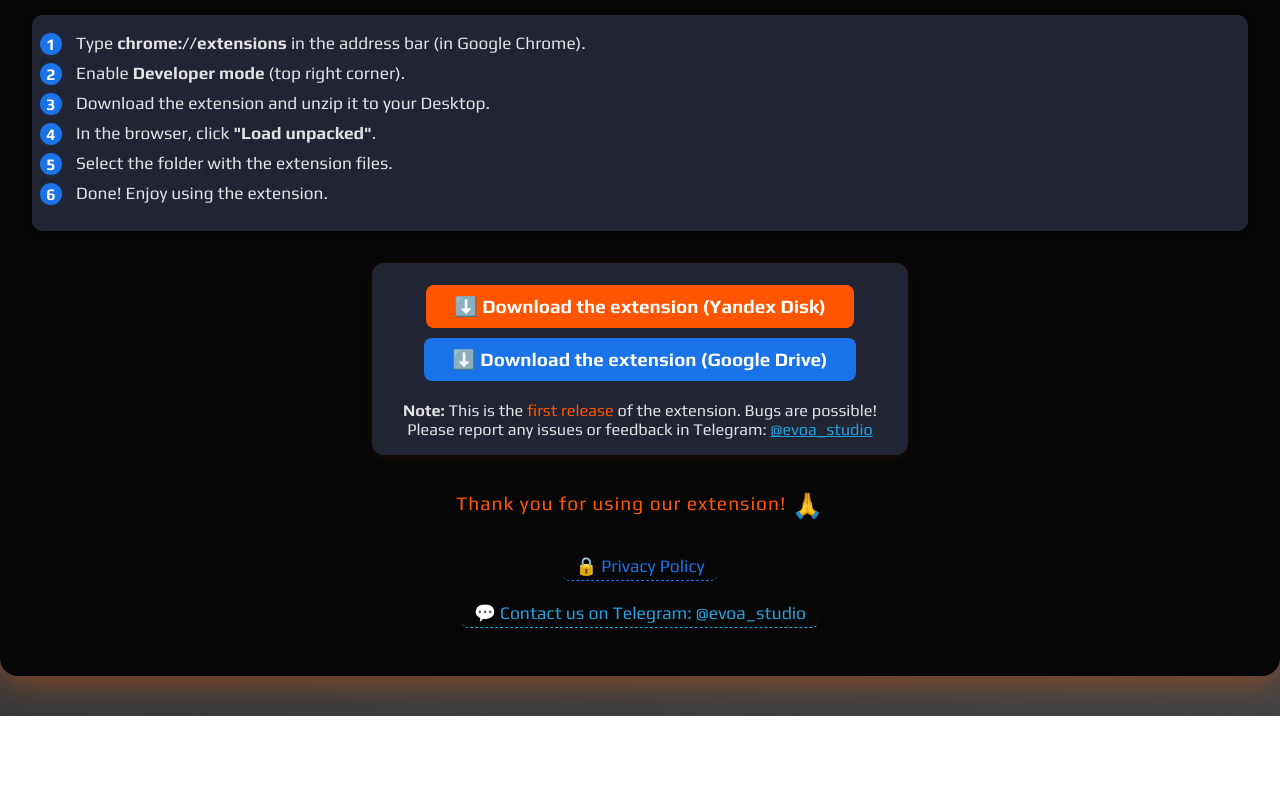
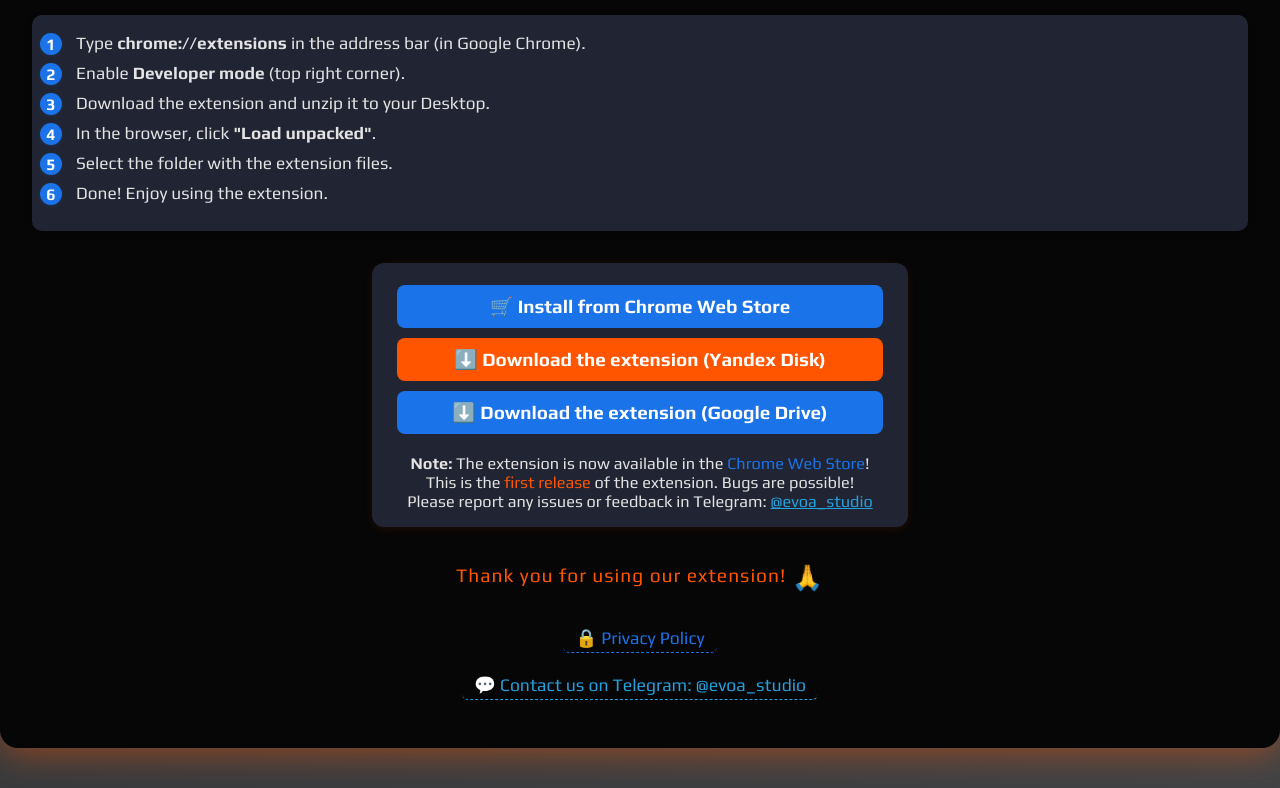
Before and after one commit to L1BERI/faceit-picker, a plain HTML site: page index.html in a window 1280 px wide. Shown: the part 2393-3181 px from the top of the page. Before the commit the page ends 3109 px from the top, so only its background shows below. Drawn offline with Linux system fonts and the light colour scheme.

Commit message:
added link on google web store

```diff
--- a/index.html
+++ b/index.html
@@ -231,6 +231,7 @@
             margin-bottom: 10px;
             transition: background 0.2s, color 0.2s;
             max-width: 430px;
+            width: 100%;
         }
         .release-link:hover {
             background: #fff;
@@ -285,10 +286,12 @@
             <li>Done! Enjoy using the extension.</li>
         </ol>
         <div class="release-section">
+            <a href="https://chromewebstore.google.com/detail/iabcbcabiglccadhckmpaddefafgbiem?utm_source=item-share-cb" target="_blank" class="release-link" style="background:#1a73e8;">🛒 Install from Chrome Web Store</a>
             <a href="https://disk.yandex.ru/d/KQGL4GgzlQYTSA" target="_blank" class="release-link">⬇️ Download the extension (Yandex Disk)</a>
             <a href="https://drive.google.com/file/d/1dfG5aNartzmfje9iU8QnL4Am6TY_weS6/view?usp=sharing" target="_blank" class="release-link" style="background:#1a73e8;">⬇️ Download the extension (Google Drive)</a>
             <div class="release-note">
-                <b>Note:</b> This is the <span style="color:#f50;">first release</span> of the extension. Bugs are possible!<br>
+                <b>Note:</b> The extension is now available in the <span style="color:#1a73e8;">Chrome Web Store</span>!<br>
+                This is the <span style="color:#f50;">first release</span> of the extension. Bugs are possible!<br>
                 Please report any issues or feedback in Telegram: <a href="https://t.me/evoa_studio" target="_blank">@evoa_studio</a>
             </div>
         </div>
```
